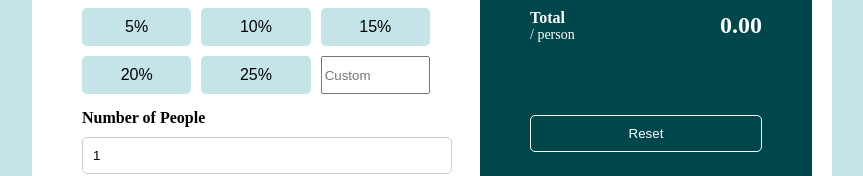
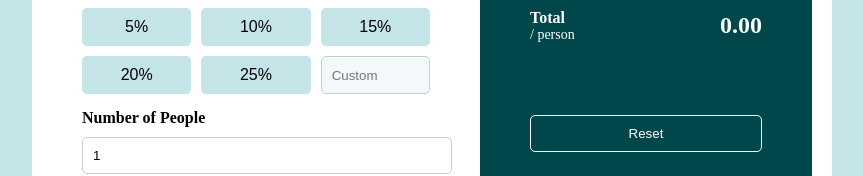
Before and after one commit to astarta16/tip-calculator, a React (Vite) app: page / in a window 1280 px wide. Shown: the part 256-432 px from the top of the page, without its empty margins (208-1071 px from the left). Built offline with nearby package versions, Linux system fonts and the light colour scheme.

Commit message:
add styles for input

```diff
--- a/src/App.jsx
+++ b/src/App.jsx
@@ -186,6 +186,13 @@ const App = () => {
               placeholder="Custom"
               min="0"
               max="100"
+              style={{
+                borderRadius: "5px",
+                background: "#F3F9FA",
+                color: "#547878",
+                padding: "10px",
+                border: "1px solid #ccc",
+              }}
             />
           </ButtonGroup>
 
```
